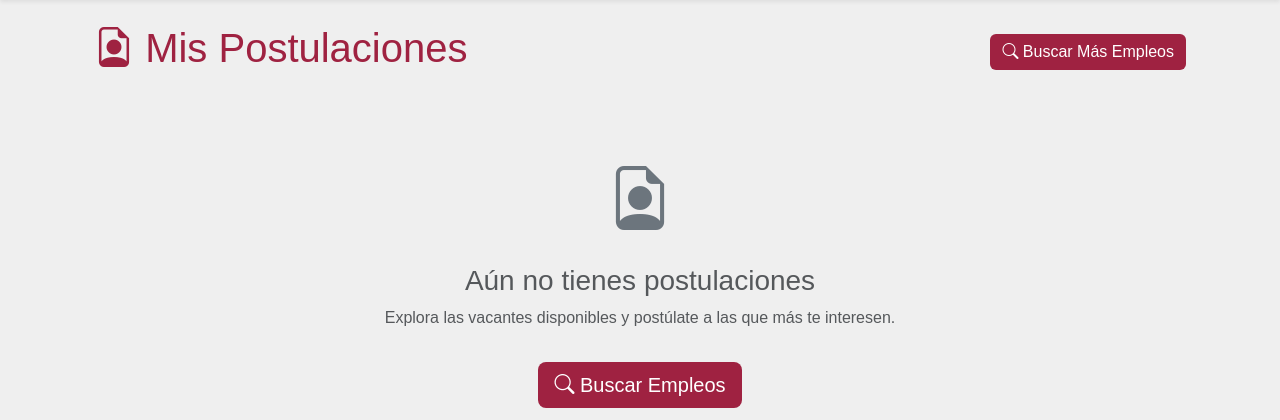
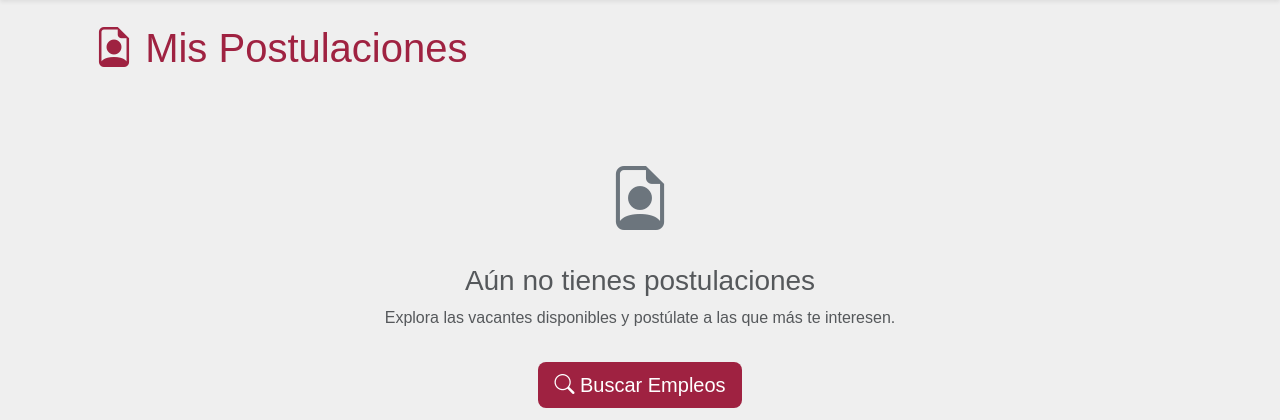
Before and after one commit to MarcoVD/BT, a Django app: page /mis-postulaciones/ in a window 1280 px wide. Shown: the part 89-509 px from the top of the page. Run offline with Django 5.2, Linux system fonts and the light colour scheme; the visitor is signed in with stand-in values (Sample User, id 1); data that the repository does not hold is empty.

Commit message:
Retirar 'Buscar Empleo'

```diff
--- a/templates/usuarios/mis_postulaciones.html
+++ b/templates/usuarios/mis_postulaciones.html
@@ -6,9 +6,6 @@
 <div class="container">
     <div class="page-header d-flex justify-content-between align-items-center mb-4">
         <h1><i class="bi bi-file-earmark-person"></i> Mis Postulaciones</h1>
-        <a href="{% url 'index' %}" class="btn btn-primary">
-            <i class="bi bi-search"></i> Buscar Más Empleos
-        </a>
     </div>
 
     {% if postulaciones %}
```
